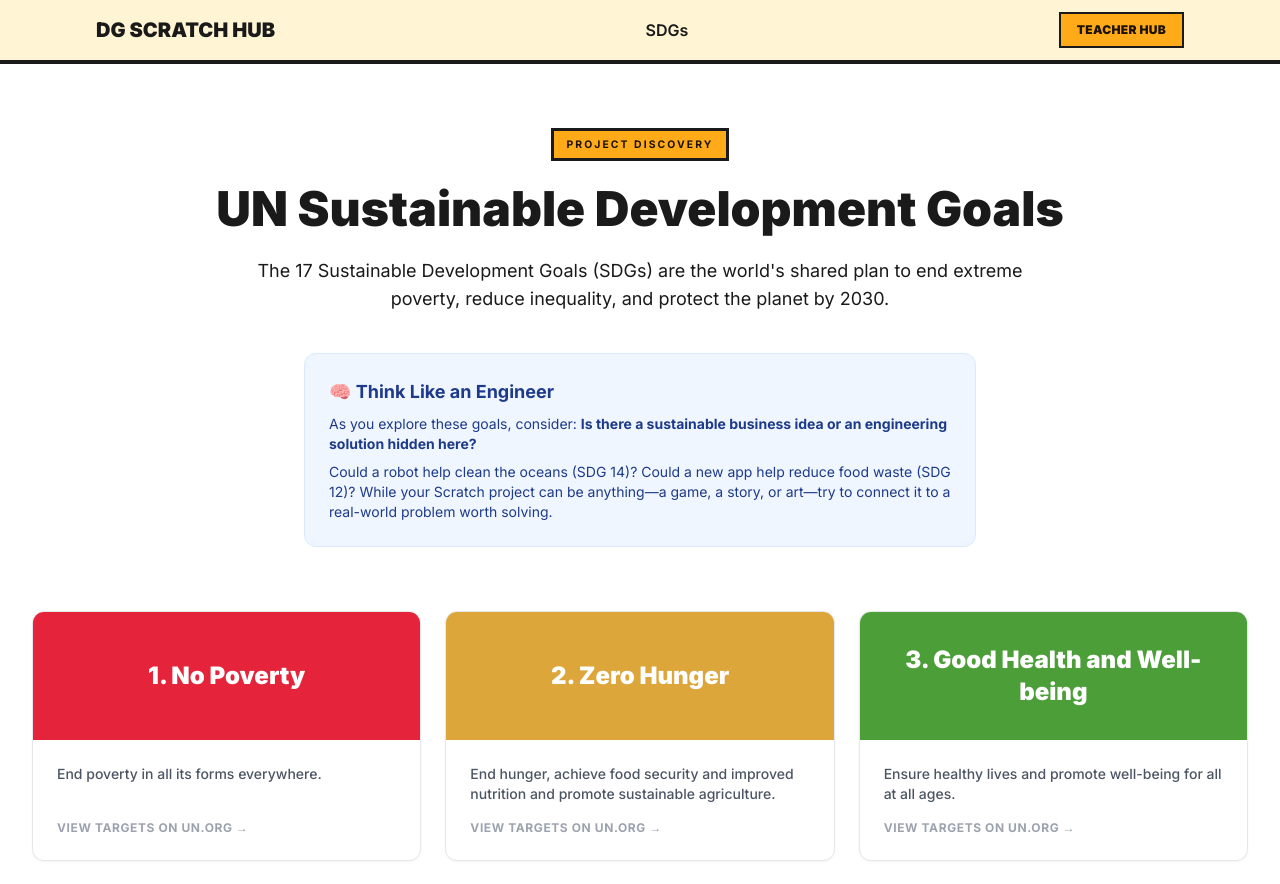
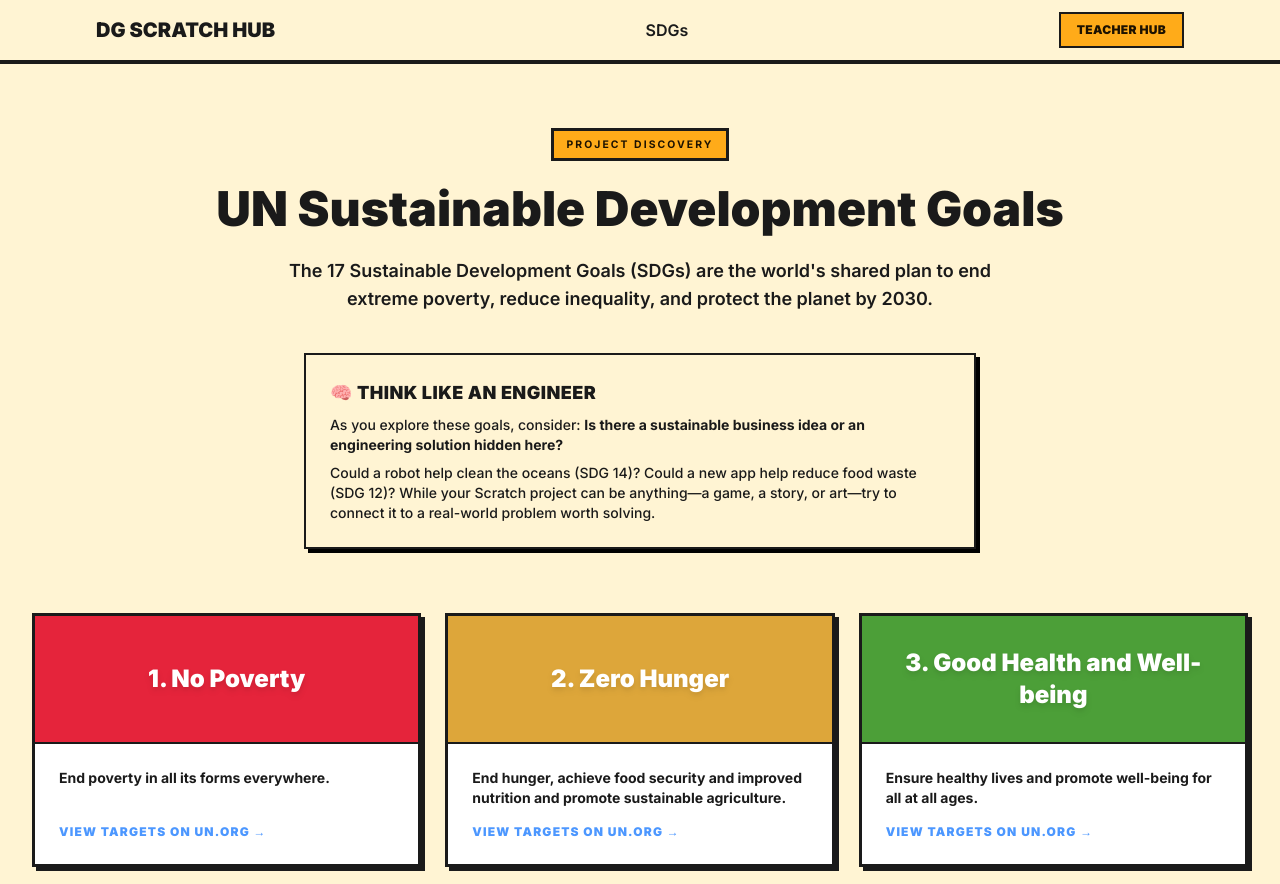
Before and after one commit to jtrudeau/dg-steam-scratch, a Next.js app: page /dg-steam-scratch/sdgs in a window 1280 px wide. Shown: the top 884 px of the page. Built offline with nearby package versions, Linux system fonts and the light colour scheme.

Commit message:
Update SDG page style

```diff
--- a/package.json
+++ b/package.json
@@ -10,7 +10,7 @@
     "export": "next export",
     "build:pages": "next build && next export",
     "typecheck": "tsc --noEmit",
-    "deploy": "touch out/.nojekyll && gh-pages -d out -t true"
+    "deploy": "touch out/.nojekyll && gh-pages -d out -t"
   },
   "dependencies": {
     "gray-matter": "4.0.3",
--- a/src/app/sdgs/page.tsx
+++ b/src/app/sdgs/page.tsx
@@ -124,21 +124,21 @@ const sdgs = [
 
 export default function SDGsPage() {
   return (
-    <div className="relative isolate bg-white">
+    <div className="relative isolate">
       <section className="mx-auto flex w-full max-w-5xl flex-col items-center gap-6 px-4 py-16 text-center sm:px-6 lg:px-8">
         <span className="tag">Project Discovery</span>
         <h1 className="font-display text-4xl font-black leading-tight text-[var(--ink)] sm:text-5xl">
           UN Sustainable Development Goals
         </h1>
-        <p className="max-w-3xl text-lg text-[var(--ink)]">
+        <p className="max-w-3xl text-lg font-semibold text-[var(--ink)]">
           The 17 Sustainable Development Goals (SDGs) are the world&apos;s shared plan to end extreme poverty, reduce inequality, and protect the planet by 2030.
         </p>
-        <div className="mt-4 rounded-xl bg-blue-50 p-6 text-left text-sm text-blue-900 border border-blue-100 max-w-2xl">
-          <h3 className="font-bold mb-2 text-lg">🧠 Think Like an Engineer</h3>
-          <p className="mb-2">
+        <div className="mt-4 max-w-2xl rounded-none border-2 border-[var(--ink)] bg-[var(--butter-light)] p-6 text-left text-sm text-[var(--ink)] shadow-[4px_4px_0px_0px_rgba(0,0,0,1)]">
+          <h3 className="font-black mb-2 text-lg uppercase tracking-wide">🧠 Think Like an Engineer</h3>
+          <p className="mb-2 font-medium">
             As you explore these goals, consider: <strong>Is there a sustainable business idea or an engineering solution hidden here?</strong>
           </p>
-          <p>
+          <p className="font-medium">
             Could a robot help clean the oceans (SDG 14)? Could a new app help reduce food waste (SDG 12)?
             While your Scratch project can be anything—a game, a story, or art—try to connect it to a real-world problem worth solving.
           </p>
@@ -153,21 +153,21 @@ export default function SDGsPage() {
               href={sdg.link}
               target="_blank"
               rel="noopener noreferrer"
-              className="group relative flex flex-col overflow-hidden rounded-xl border border-gray-200 bg-white shadow-sm transition hover:shadow-md"
+              className="group panel flex flex-col overflow-hidden p-0 hover:translate-x-1 hover:-translate-y-1 hover:shadow-[8px_8px_0px_0px_rgba(0,0,0,1)] transition-all duration-200"
             >
               <div
-                className="flex h-32 items-center justify-center px-6 text-center"
+                className="flex h-32 items-center justify-center border-b-2 border-[var(--ink)] px-6 text-center"
                 style={{ backgroundColor: sdg.color }}
               >
-                <h3 className="font-display text-2xl font-black text-white">
+                <h3 className="font-display text-2xl font-black text-white drop-shadow-md">
                   {sdg.id}. {sdg.title}
                 </h3>
               </div>
-              <div className="flex flex-1 flex-col justify-between p-6">
-                <p className="text-sm font-medium text-gray-600">
+              <div className="flex flex-1 flex-col justify-between p-6 bg-white">
+                <p className="text-sm font-bold text-[var(--ink)]">
                   {sdg.description}
                 </p>
-                <div className="mt-4 flex items-center text-xs font-bold uppercase tracking-wider text-gray-400 group-hover:text-[var(--scratch-blue)]">
+                <div className="mt-4 flex items-center text-xs font-black uppercase tracking-widest text-[var(--scratch-blue)] group-hover:underline">
                   View Targets on UN.org →
                 </div>
               </div>
```
